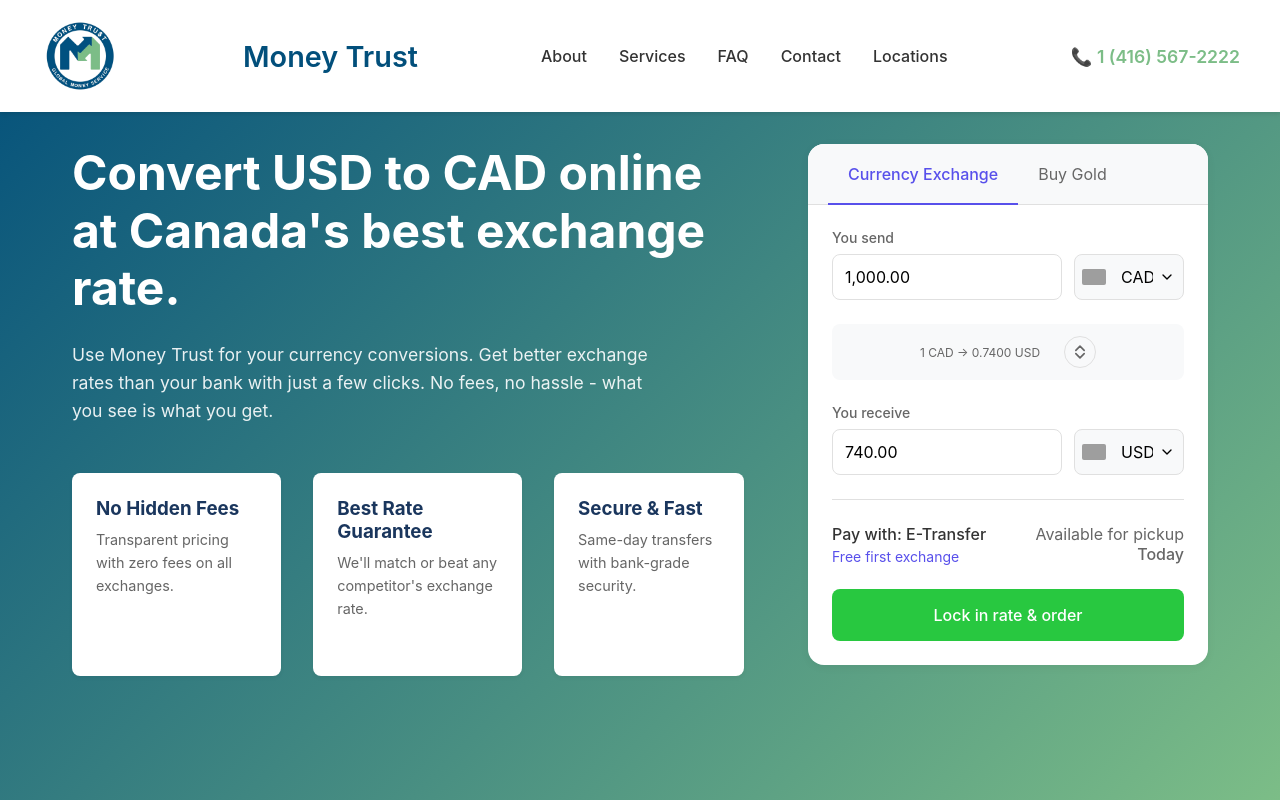
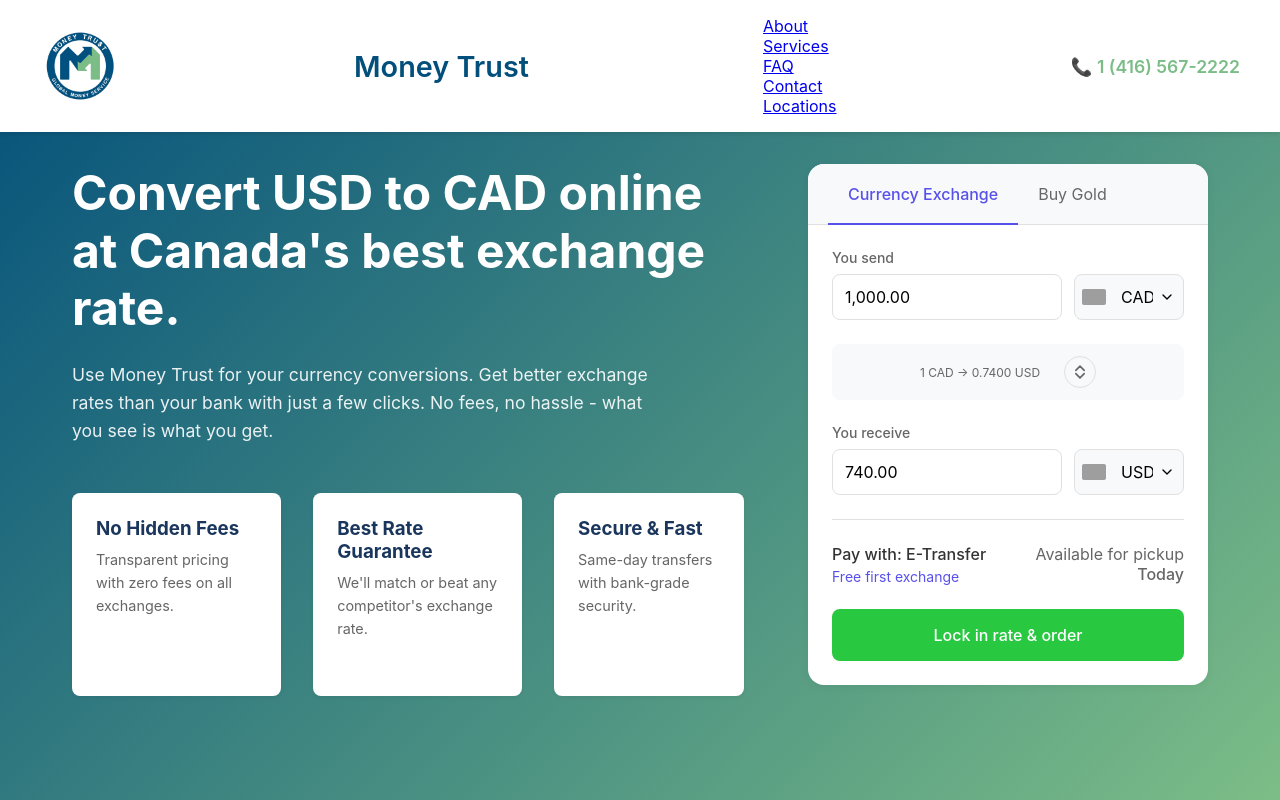
Before and after one commit to finashconsulting/money-trust, a website: page index.html in a window 1280 px wide. Drawn offline with nearby package versions, Linux system fonts and the light colour scheme; no server answers; grey boxes are pictures that could not be loaded.

Commit message:
Update index.html

```diff
--- a/index.html
+++ b/index.html
@@ -27,13 +27,15 @@
             </div>
         </a>
                 <div class="logo-text">Money Trust</div>
-            <nav class="nav-links">
-  <a href="about.html">About</a>
-  <a href="components/services.html">Services</a>
-  <a href="components/faq.html">FAQ</a>
-  <a href="components/contact.html">Contact</a>
-                <a href="#">Locations</a>
-            </nav>
+            <nav class="navbar">
+    <ul>
+      <li><a href="#about">About</a></li>
+      <li><a href="#services">Services</a></li>
+      <li><a href="#faq">FAQ</a></li>
+      <li><a href="#contact">Contact</a></li>
+      <li><a href="#locations">Locations</a></li>
+    </ul>
+  </nav>
             <div class="phone">
                 📞 1 (416) 567-2222
             </div>
```
